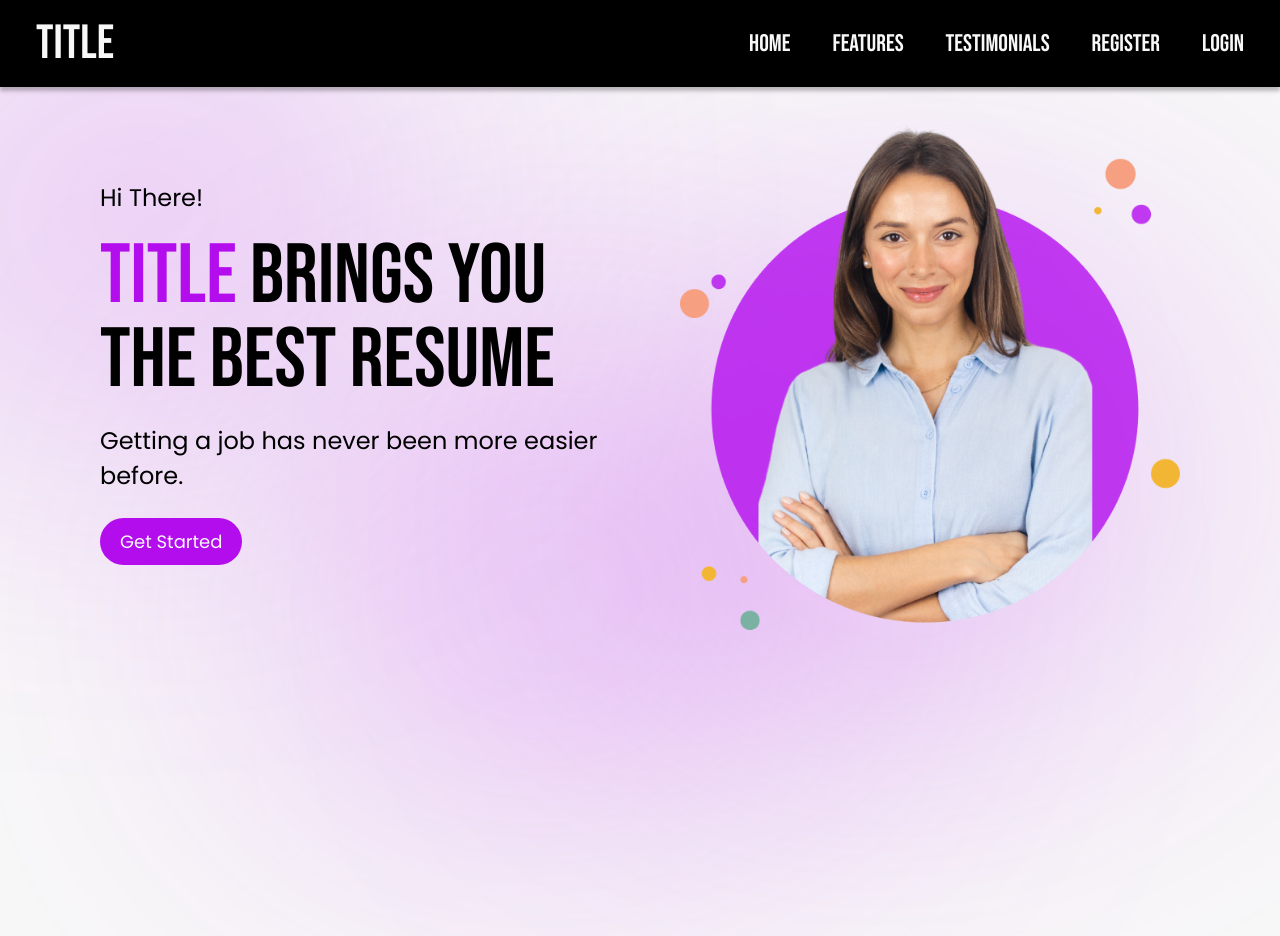
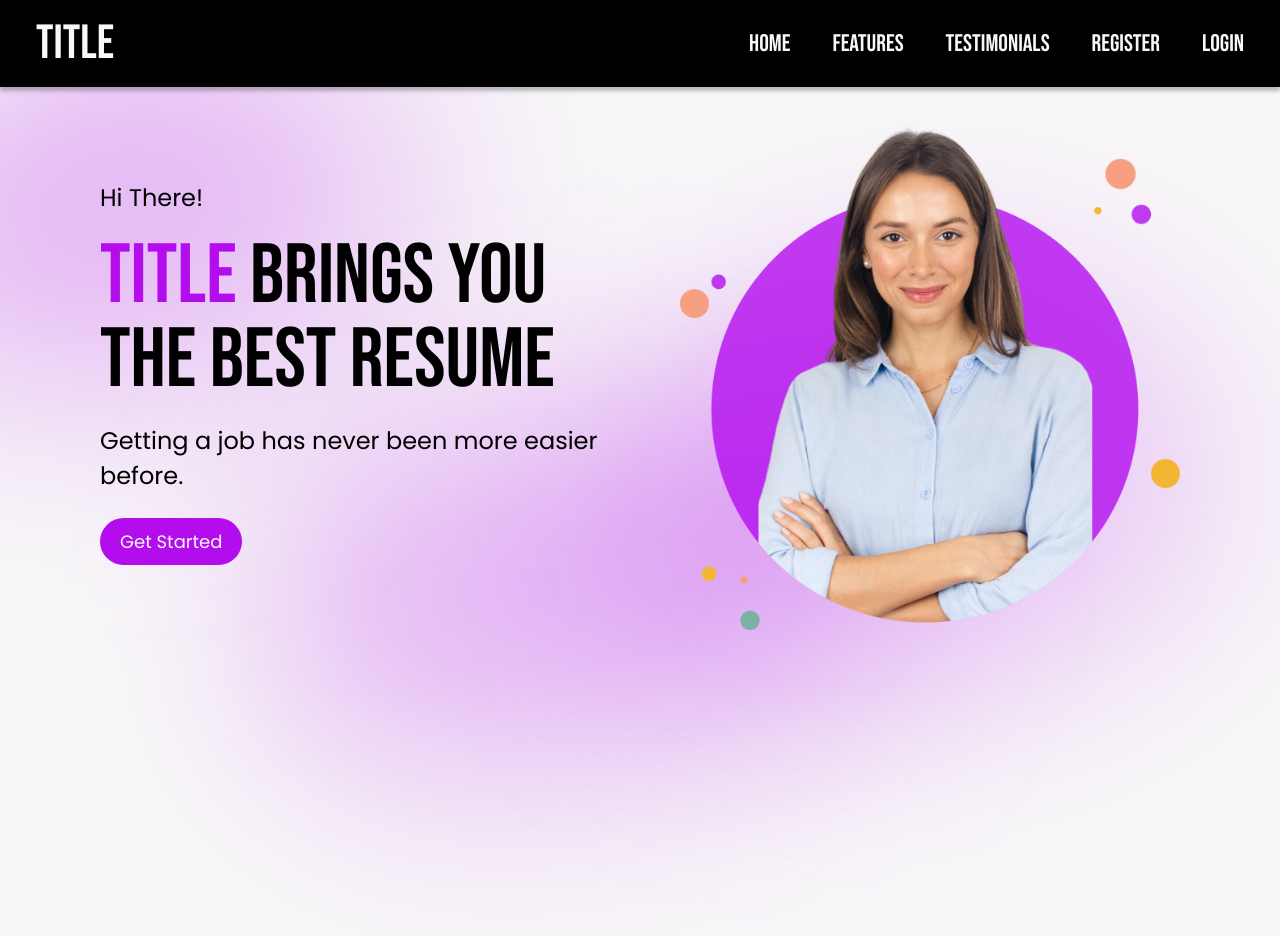
Before and after one commit to Siddhant654321/resume_builder, a React (Vite) app: page / in a window 1280 px wide. Built offline with nearby package versions, Linux system fonts and the light colour scheme.

Commit message:
changed blur amount of blurred svgs

```diff
--- a/src/components/HeroSection.css
+++ b/src/components/HeroSection.css
@@ -62,7 +62,7 @@
     position: absolute;
     border-radius: 100%;
     fill: #b30dee;
-    filter: blur(150px);
+    filter: blur(100px);
     z-index: -99999;
 }
 
```
